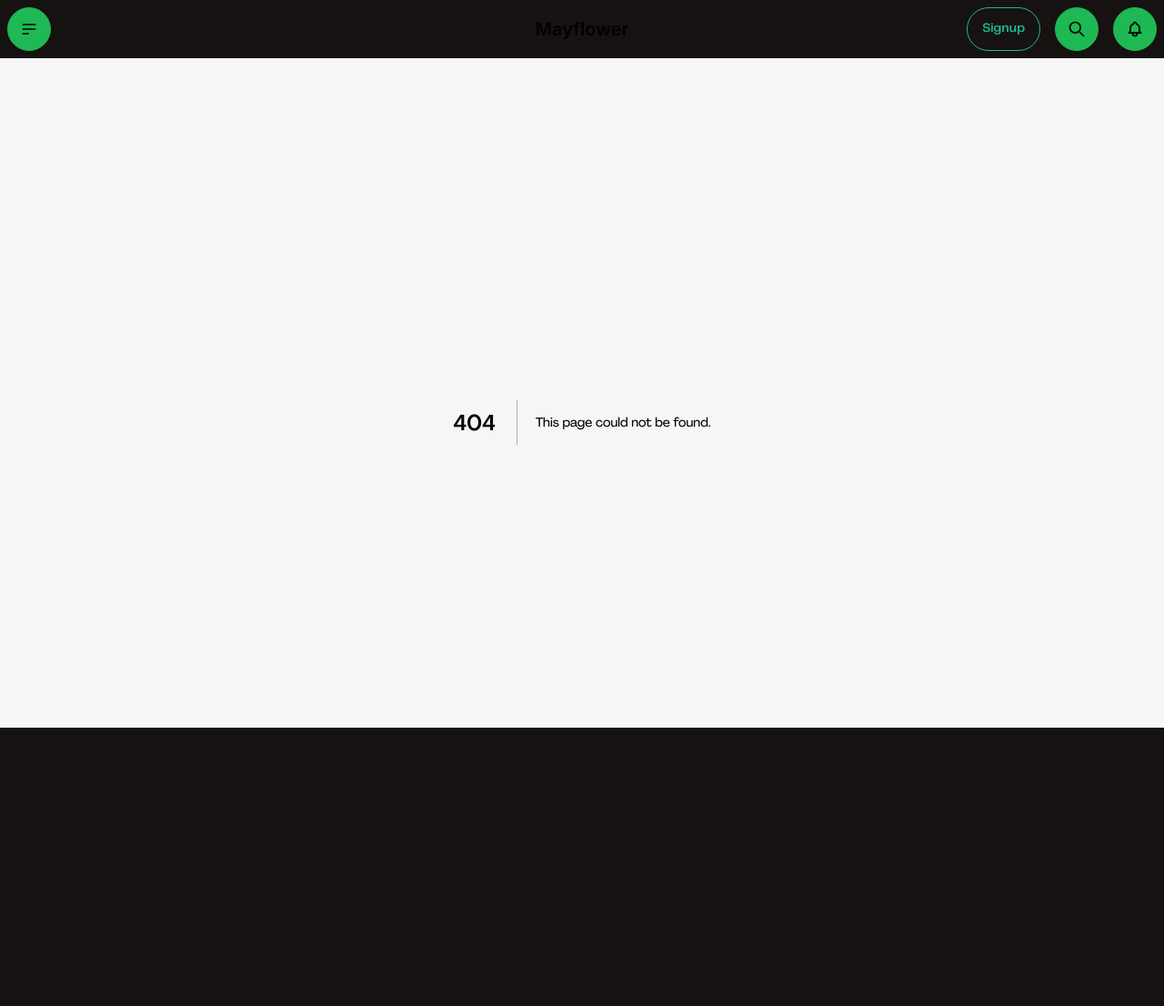
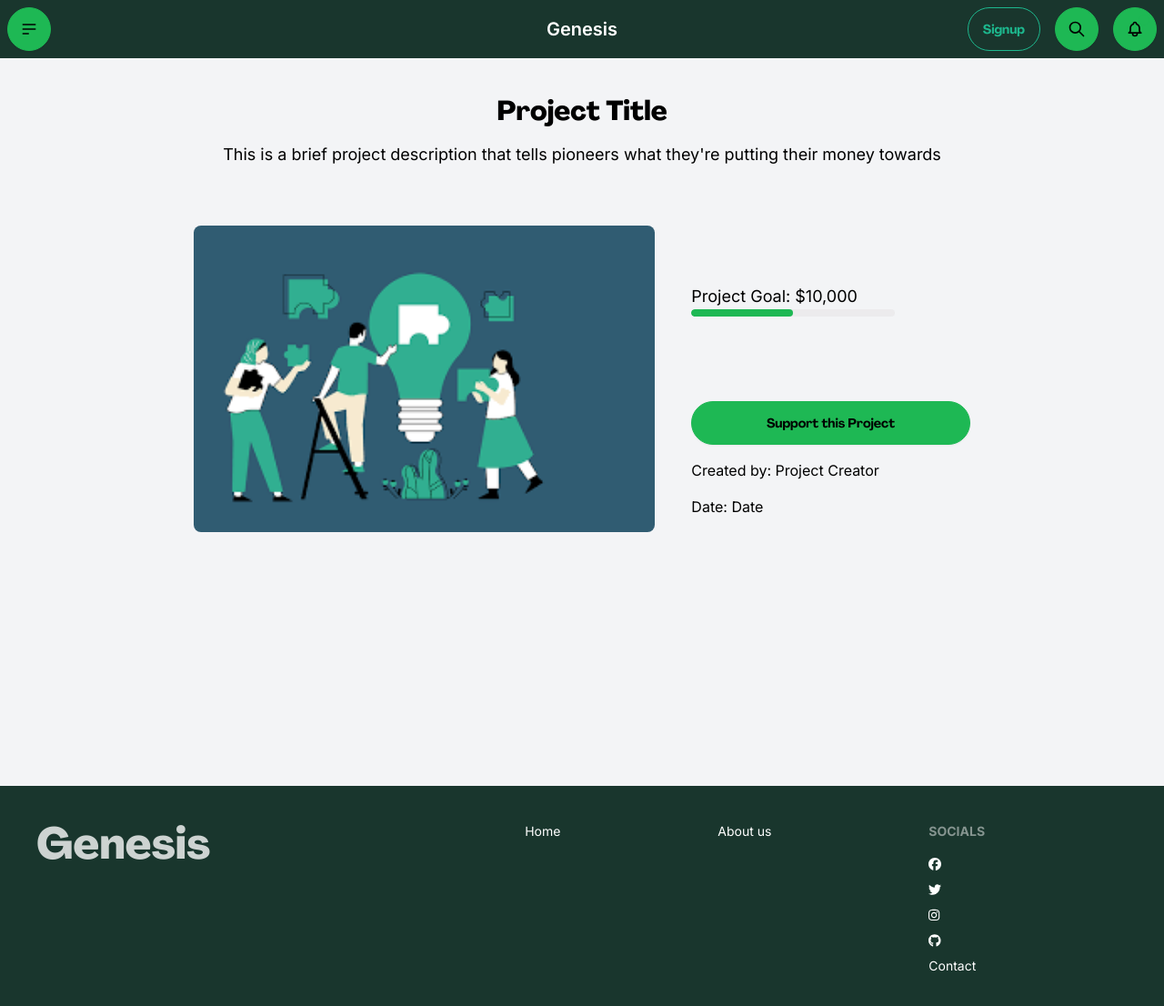
Before and after one commit to wayne-617/Genesis, a Next.js app in the folder ugahacks-app/: page /pages/project in a window 1280 px wide. Before the commit this address had no page. Shown: the top 1106 px of the page at 91% size. Before the commit the page ends 864 px from the top, so only its background shows below. Built offline with nearby package versions, Linux system fonts and the light colour scheme.

Commit message:
merged project details

```diff
--- a/ugahacks-app/app/globals.css
+++ b/ugahacks-app/app/globals.css
@@ -41,7 +41,7 @@
   }
 
   button {
-    @apply font-telegraf font-bold;
+    @apply font-agrandir font-bold;
   }
 
 }
--- a/ugahacks-app/app/layout.tsx
+++ b/ugahacks-app/app/layout.tsx
@@ -1,6 +1,7 @@
 import type { Metadata } from "next";
 import { Inter } from "next/font/google";
 import Navbar from "@/components/Navbar";
+import Footer from "@/components/Footer";
 import "./globals.css";
 
 const inter = Inter({ subsets: ["latin"] });
@@ -18,9 +19,10 @@ export default function RootLayout({
   return (
     <html lang="en">
       <body className={inter.className}>
-        <Navbar />
-        {children}
-        </body>
+          <Navbar />
+          {children}
+          <Footer />
+      </body>
     </html>
   );
 }
--- /dev/null
+++ b/ugahacks-app/app/pages/project/page.tsx
@@ -0,0 +1,39 @@
+'use client';
+
+import React from 'react';
+import Image from 'next/image';
+
+const ProjectPage: React.FC = () => {
+  return (
+    <div className="flex flex-col justify-start items-center h-screen bg-gray-100">
+      <div className="text-center mt-10">
+        <h2 className="text-3xl font-bold mb-4">Project Title</h2>
+        <p className="text-lg mb-6">This is a brief project description that tells pioneers what they're putting their money towards</p>
+      </div>
+      <div className="flex w-2/3 mt-10">
+        <div className="w-3/4">
+          <Image
+            src="/projimg.png"
+            alt="Project Image"
+            width={1000}
+            height={600}
+            className="rounded-lg"
+          />
+        </div>
+        <div className="w-1/2 pl-10 flex flex-col justify-between">
+          <div className='flex flex-col justify-start'>
+            <p className="text-lg mt-16">Project Goal: $10,000</p>
+            <progress className="progress progress-primary w-56" value={50} max="100"></progress>
+          </div>
+          <div className='flex flex-col justify-end'>
+            <button className='btn btn-primary mb-4'>Support this Project</button>
+            <p className="mb-4">Created by: Project Creator</p>
+            <p className="mb-4">Date: Date</p>
+          </div>
+        </div>
+      </div>
+    </div>
+  );
+};
+
+export default ProjectPage;
--- /dev/null
+++ b/ugahacks-app/components/Footer.tsx
@@ -0,0 +1,33 @@
+'use client';
+
+import React from 'react';
+import { useRouter } from 'next/navigation';
+import { FontAwesomeIcon } from '@fortawesome/react-fontawesome';
+import { faFacebook, faTwitter, faInstagram, faGithub } from '@fortawesome/free-brands-svg-icons';
+
+const Navbar: React.FC = () => {
+    const router = useRouter();
+
+    return (
+        <footer className="footer bg-neutral text-neutral-content p-10">
+            <h1>Genesis</h1>
+            <hr />
+            <nav>
+                <a className="link link-hover text-white" onClick={() => router.push('/')}>Home</a>
+            </nav>
+            <nav>
+                <a className="link link-hover text-white" onClick={() => router.push('/pages/about')}>About us</a>
+            </nav>
+            <nav>
+                <h6 className="footer-title">Socials</h6>
+                <a className="link link-hover text-white" href="https://www.facebook.com/"><FontAwesomeIcon icon={faFacebook} /></a>
+                <a className="link link-hover text-white" href="https://www.twitter.com/"><FontAwesomeIcon icon={faTwitter} /></a>
+                <a className="link link-hover text-white" href="https://www.instagram.com/"><FontAwesomeIcon icon={faInstagram} /></a>
+                <a className="link link-hover text-white" href="https://www.github.com/"><FontAwesomeIcon icon={faGithub} /></a>
+                <a className="link link-hover text-white">Contact</a>
+            </nav>
+        </footer>
+    );
+};
+
+export default Navbar;
--- a/ugahacks-app/components/Navbar.tsx
+++ b/ugahacks-app/components/Navbar.tsx
@@ -7,7 +7,7 @@ const Navbar: React.FC = () => {
   const router = useRouter();
 
   return (
-        <div className="navbar bg-base-100">
+    <div className="navbar bg-neutral">
       <div className="navbar-start">
         <div className="dropdown">
           <div tabIndex={0} role="button" className="btn btn-primary btn-circle">
@@ -30,11 +30,13 @@ const Navbar: React.FC = () => {
             <li><a className={"text-primary"} onClick={() => router.push('/pages/home')}>Homepage</a></li>
             <li><a className={"text-primary"} onClick={() => router.push('/pages/about')}>About</a></li>
             <li><a className={"text-primary"} onClick={() => router.push('/pages/profile')}>Profile</a></li>
+            <li><a className={"text-primary"} onClick={() => router.push('/pages/project')}>Project</a></li>
+
           </ul>
         </div>
       </div>
       <div className="navbar-center">
-    <a className="btn btn-ghost text-xl" onClick={() => router.push('/pages/home')}>Mayflower</a>
+        <a className="btn btn-ghost text-xl text-white" onClick={() => router.push('/pages/home')}>Genesis</a>
       </div>
       <div className="navbar-end space-x-4">
         <button className='btn btn-outline btn-secondary' onClick={() => router.push('/pages/signup')}>Signup</button>
--- a/ugahacks-app/package.json
+++ b/ugahacks-app/package.json
@@ -9,6 +9,9 @@
 		"lint": "next lint"
 	},
 	"dependencies": {
+		"@fortawesome/fontawesome-svg-core": "^6.7.2",
+		"@fortawesome/free-brands-svg-icons": "^6.7.2",
+		"@fortawesome/react-fontawesome": "^0.2.2",
 		"next": "14.2.5",
 		"pinata": "^0.1.10",
 		"pinata-starter": "file:",
```
Also changed, not shown: ugahacks-app/app/api/files/route.ts (line endings or trailing spaces), ugahacks-app/public/projimg.png (added), 1 other file (tests, documents, lock files or other folders). Lines whose indentation alone changed are shown as unchanged.
